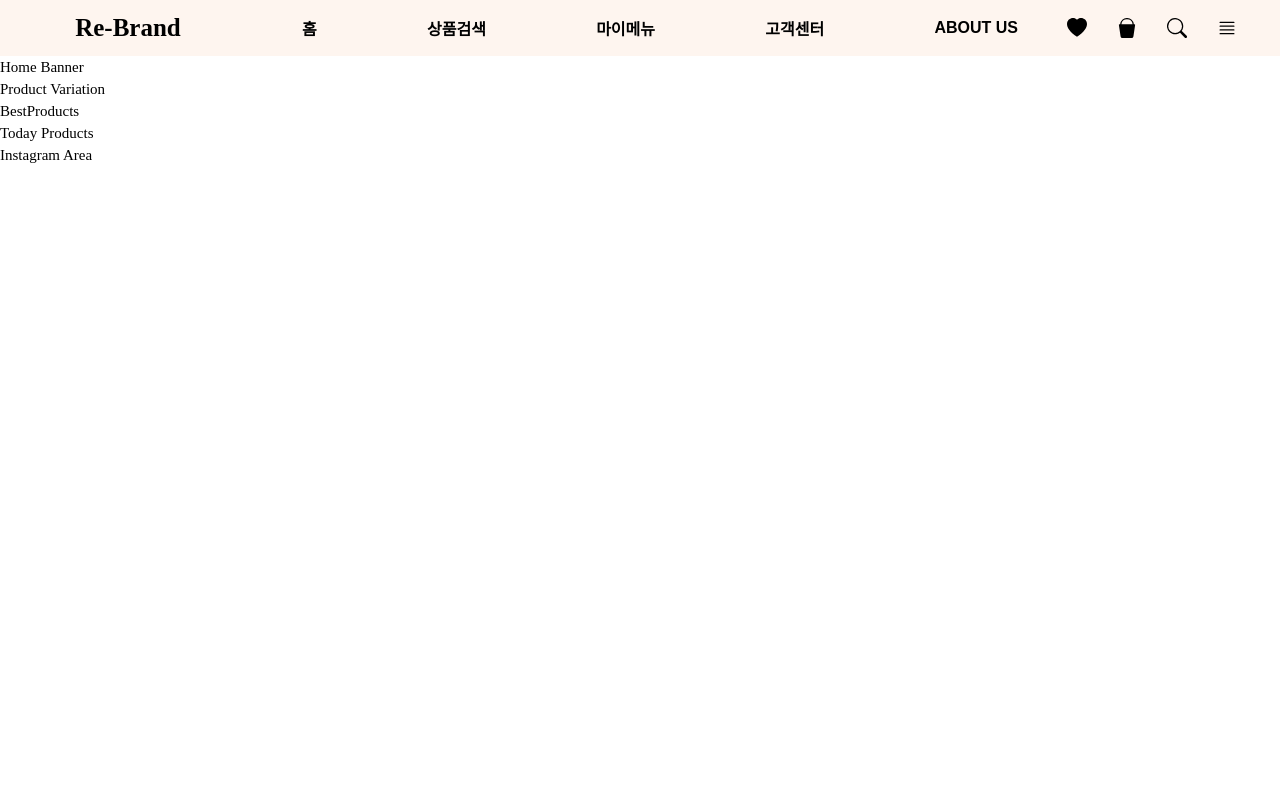
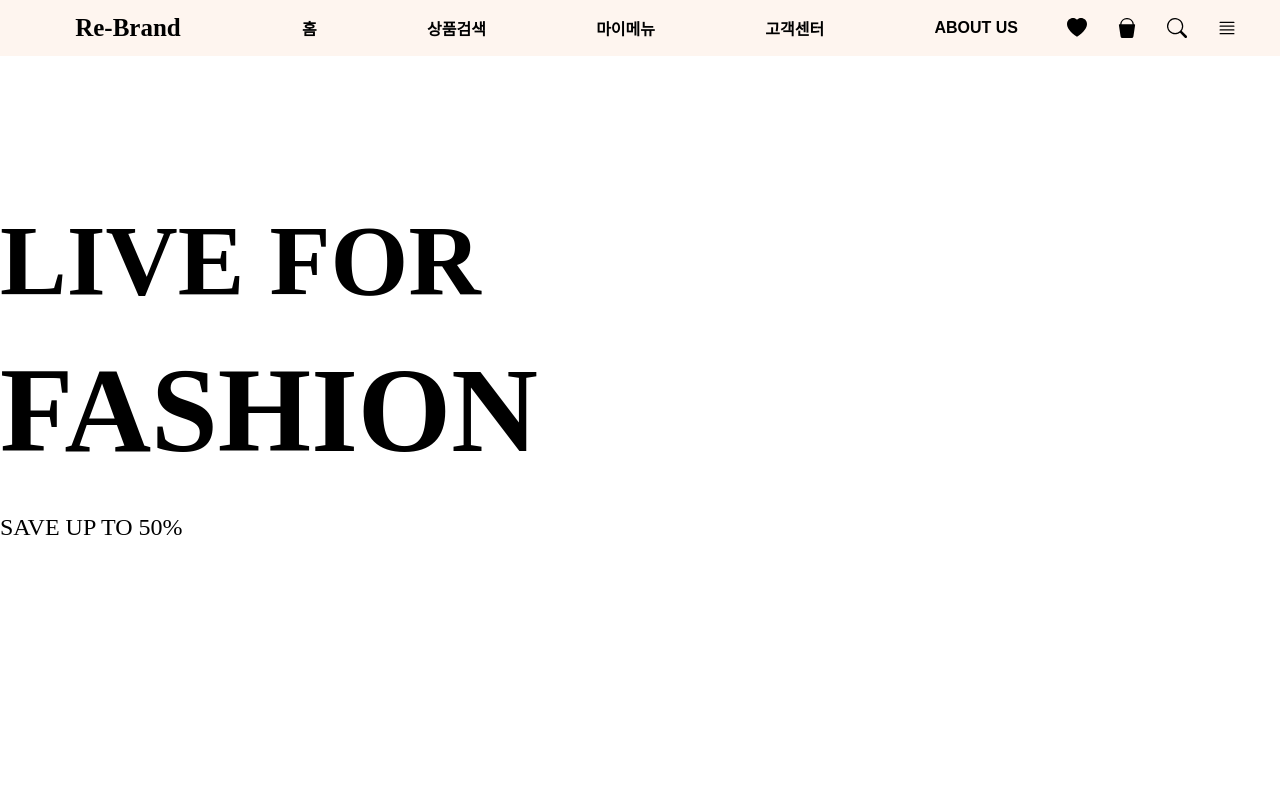
Before and after one commit to bellDev-code/Re-brand-project-v2, a React app in the folder front/: page / in a window 1280 px wide. Shown: the top 800 px of the page. Built offline with nearby package versions, Linux system fonts and the light colour scheme; no server answers.

Commit message:
Make up HomeBanner

```diff
--- a/front/src/Components/Footer/NewsLetter/index.jsx
+++ b/front/src/Components/Footer/NewsLetter/index.jsx
@@ -1,40 +1,5 @@
 import React from 'react';
-import styled from '@emotion/styled';
-
-const Container = styled.div`
-  width: 100%;
-`;
-
-const SendMailForm = styled.form`
-  display: flex;
-  flex-direction: column;
-`;
-
-const SendInput = styled.input`
-  border: 1px solid #ddd;
-  border-color: #ddd;
-  min-height: 45px;
-  padding: 0.375rem 0.75rem;
-  border-radius: 0.25rem;
-  width: 100%;
-`;
-
-const SubmitBtn = styled.button`
-  margin-top: 20px;
-  background-color: #000;
-  color: #fff;
-  padding: 16px 35px;
-  font-size: 12px;
-  font-weight: 500;
-  text-transform: uppercase;
-  letter-spacing: 2px;
-  border-radius: 1.5px;
-  box-shadow: 1.5px 1.5px 1.5px lightgrey;
-  border: none;
-  cursor: pointer;
-`;
-
-const ButtonWrap = styled.div``;
+import { Container, SendMailForm, SendInput, ButtonWrap, SubmitBtn } from './styles';
 
 const NewsLetter = () => {
   return (
--- /dev/null
+++ b/front/src/Components/Footer/NewsLetter/styles.jsx
@@ -0,0 +1,36 @@
+import styled from '@emotion/styled';
+
+export const Container = styled.div`
+  width: 100%;
+`;
+
+export const SendMailForm = styled.form`
+  display: flex;
+  flex-direction: column;
+`;
+
+export const SendInput = styled.input`
+  border: 1px solid #ddd;
+  border-color: #ddd;
+  min-height: 45px;
+  padding: 0.375rem 0.75rem;
+  border-radius: 0.25rem;
+  width: 100%;
+`;
+
+export const SubmitBtn = styled.button`
+  margin-top: 20px;
+  background-color: #000;
+  color: #fff;
+  padding: 16px 35px;
+  font-size: 12px;
+  font-weight: 500;
+  text-transform: uppercase;
+  letter-spacing: 2px;
+  border-radius: 1.5px;
+  box-shadow: 1.5px 1.5px 1.5px lightgrey;
+  border: none;
+  cursor: pointer;
+`;
+
+export const ButtonWrap = styled.div``;
--- a/front/src/Components/HomeBanner/index.jsx
+++ b/front/src/Components/HomeBanner/index.jsx
@@ -1,7 +1,21 @@
 import React from 'react';
+import { Container, BannerBox, BannerTitle, BannerSubTitle } from './styles';
 
 const HomeBanner = () => {
-  return <section>Home Banner</section>;
+  return (
+    <Container>
+      <BannerBox>
+        <BannerTitle>
+          <h1>
+            Live For
+            <br />
+            <span>FASHION</span>
+          </h1>
+        </BannerTitle>
+        <BannerSubTitle>SAVE UP TO 50%</BannerSubTitle>
+      </BannerBox>
+    </Container>
+  );
 };
 
 export default HomeBanner;
--- /dev/null
+++ b/front/src/Components/HomeBanner/styles.jsx
@@ -0,0 +1,27 @@
+import styled from '@emotion/styled';
+
+export const Container = styled.section`
+  display: flex;
+  padding: 130px 0;
+  background-position: center;
+`;
+
+export const BannerBox = styled.div``;
+
+export const BannerTitle = styled.div`
+  font-size: 130px;
+  text-transform: uppercase;
+  font-weight: 100;
+  line-height: 150px;
+  & > h1 {
+    font-size: 100px;
+    margin: 0;
+    & > span {
+      font-size: 120px;
+    }
+  }
+`;
+
+export const BannerSubTitle = styled.p`
+  font-size: 24px;
+`;
--- a/front/src/Components/ProductVariation/index.jsx
+++ b/front/src/Components/ProductVariation/index.jsx
@@ -1,7 +1,8 @@
 import React from 'react';
+import { Container } from './styles';
 
 const ProductVariation = () => {
-  return <section>Product Variation</section>;
+  return <Container>Product Variation</Container>;
 };
 
 export default ProductVariation;
--- /dev/null
+++ b/front/src/Components/ProductVariation/styles.jsx
@@ -0,0 +1,5 @@
+import styled from '@emotion/styled';
+
+export const Container = styled.section`
+  padding-top: 100px;
+`;
```
